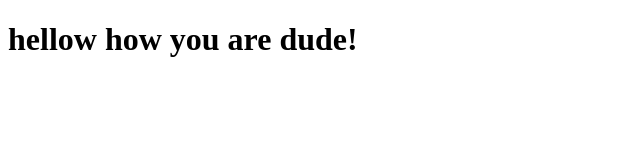
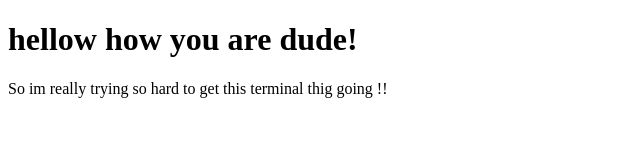
Before and after one commit to ManuelAtlantaTorres/Coursera-Test, a plain HTML site: page site/index.html in a window 1280 px wide. Shown: the whole page, without its empty margins (0-640 px from the left). Drawn offline with Linux system fonts and the light colour scheme.

Commit message:
smaller addition

```diff
--- a/site/index.html
+++ b/site/index.html
@@ -5,5 +5,6 @@
 </head>
 <body>
 	<h1> hellow how you are dude!</h1>
+	<p>So im really trying so hard to get this terminal thig going !!</p>
 </body>
 </html>
```
